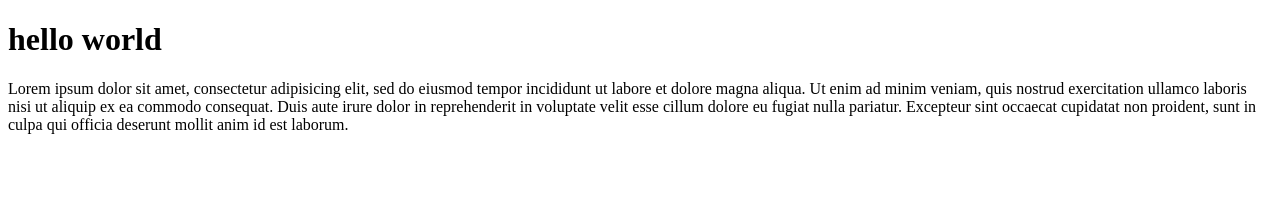
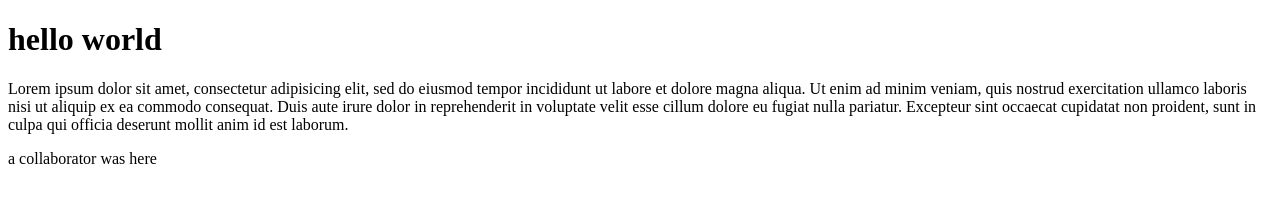
Before and after one commit to leibrif/navbar, a plain HTML site: page index.html in a window 1280 px wide. Drawn offline with Linux system fonts and the light colour scheme.

Commit message:
changement du div

```diff
--- a/index.html
+++ b/index.html
@@ -7,8 +7,8 @@
   <body>
     <h1>hello world</h1>
     <p>Lorem ipsum dolor sit amet, consectetur adipisicing elit, sed do eiusmod tempor incididunt ut labore et dolore magna aliqua. Ut enim ad minim veniam, quis nostrud exercitation ullamco laboris nisi ut aliquip ex ea commodo consequat. Duis aute irure dolor in reprehenderit in voluptate velit esse cillum dolore eu fugiat nulla pariatur. Excepteur sint occaecat cupidatat non proident, sunt in culpa qui officia deserunt mollit anim id est laborum.
-      <div class="">
-
+      <div class="arch">
+	a collaborator was here
       </div>
   </body>
 </html>
```
